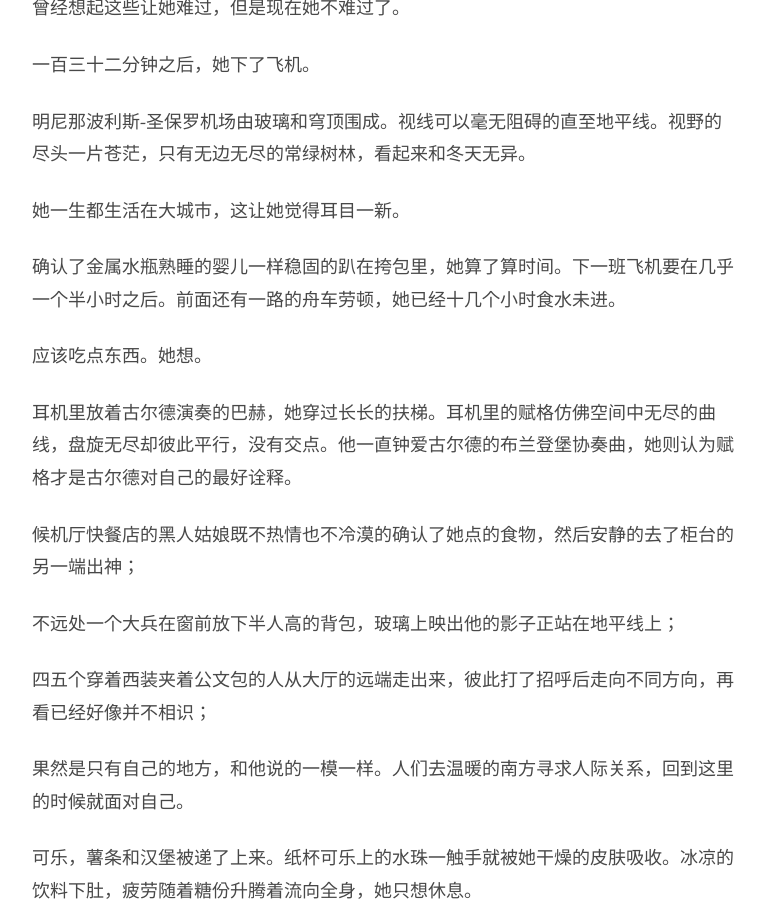
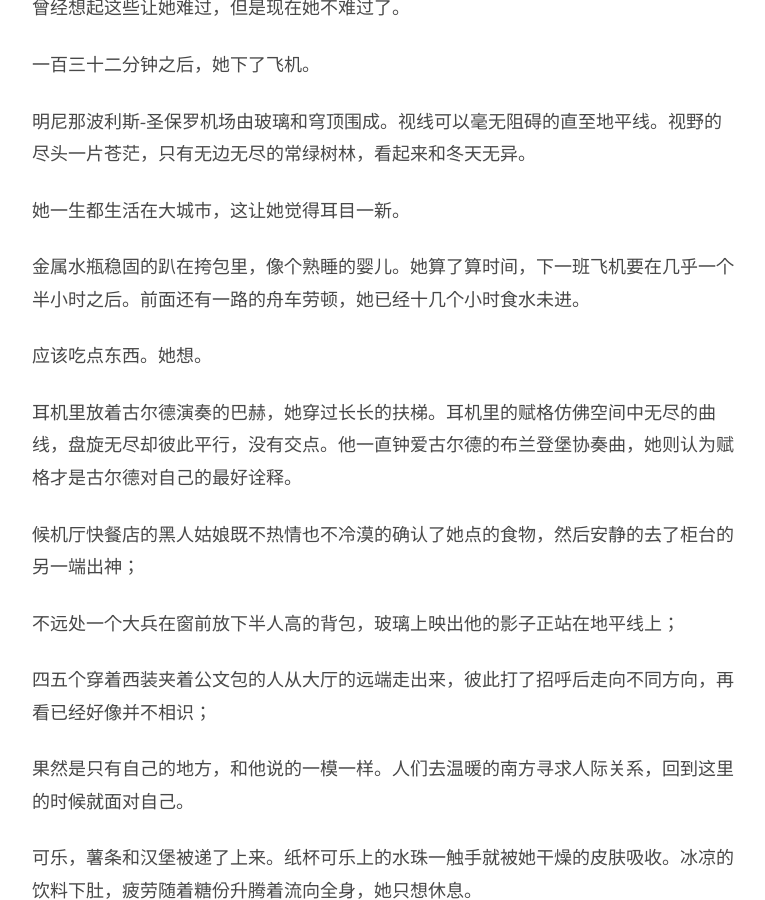
Before and after one commit to readandchedan/readandchedan.github.io, a Jekyll site: the page built from _posts/fiction/_posts/2014-08-13-long-road.md, in a window 1280 px wide and 900 px high, scrolled down 1320 px. Shown: the whole window, without its empty margins (256-1021 px from the left). Built offline with Jekyll 4.4.1, drawn with Linux system fonts in a browser that asks for light colours.

Commit message:
Commited on 2014-08-25 01:23:30.499217

```diff
--- a/_posts/fiction/_posts/2014-08-13-long-road.md
+++ b/_posts/fiction/_posts/2014-08-13-long-road.md
@@ -40,9 +40,10 @@ layout: default
 
 她一生都生活在大城市，这让她觉得耳目一新。
 
-确认了金属水瓶熟睡的婴儿一样稳固的趴在挎包里，她算了算时间。下一班飞机要在几乎一个半小时之后。前面还有一路的舟车劳顿，她已经十几个小时食水未进。
+金属水瓶稳固的趴在挎包里，像个熟睡的婴儿。她算了算时间，下一班飞机要在几乎一个半小时之后。前面还有一路的舟车劳顿，她已经十几个小时食水未进。
 
 应该吃点东西。她想。
+
 
 
 耳机里放着古尔德演奏的巴赫，她穿过长长的扶梯。耳机里的赋格仿佛空间中无尽的曲线，盘旋无尽却彼此平行，没有交点。他一直钟爱古尔德的布兰登堡协奏曲，她则认为赋格才是古尔德对自己的最好诠释。
```
